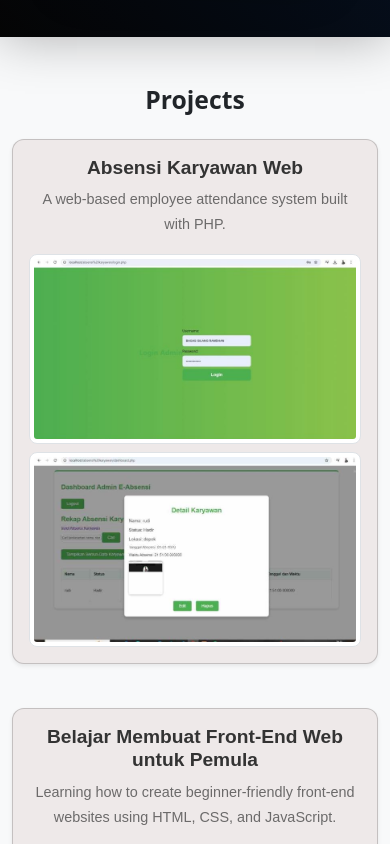
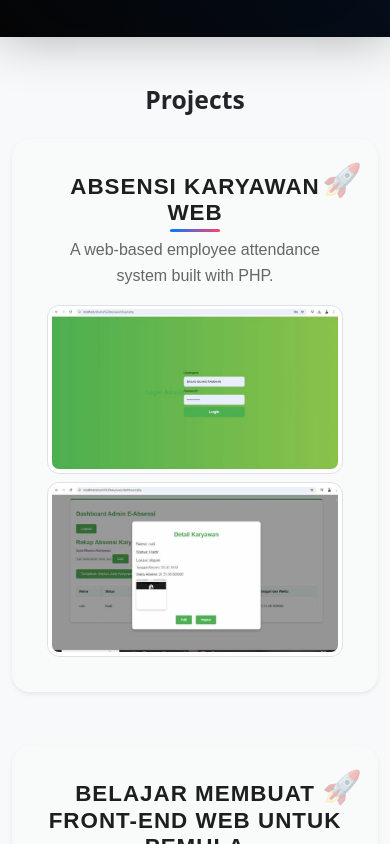
Before and after one commit to bagasgr/portfolio, a React (Create React App) app: page /projects in a window 390 px wide. Shown: the part 4040-4884 px from the top of the page. Built offline with nearby package versions, Linux system fonts and the light colour scheme.

Commit message:
css only

```diff
--- a/src/components/Projects.css
+++ b/src/components/Projects.css
@@ -1,61 +1,137 @@
-/* Projects.css */
+/* Projects.css - Super Enhanced */
 
+/* Global Project Card */
 .project-card {
-  transition: all 0.3s ease-in-out;
-  border-radius: 12px;
+  transition: all 0.4s ease-in-out;
+  border-radius: 18px;
   overflow: hidden;
-  background: #eee9e9;
-  box-shadow: 0 4px 10px rgba(0, 0, 0, 0.1);
+  background: rgba(255, 255, 255, 0.15);
+  backdrop-filter: blur(10px);
+  box-shadow: 0 8px 25px rgba(0, 0, 0, 0.15);
+  padding: 20px;
+  position: relative;
+  border: 1px solid rgba(255, 255, 255, 0.2);
+  animation: fadeIn 0.8s ease-in-out;
 }
 
 .project-card:hover {
-  transform: scale(1.02);
-  box-shadow: 0 6px 15px rgba(0, 0, 0, 0.2);
+  transform: translateY(-7px);
+  box-shadow: 0 10px 30px rgba(0, 0, 0, 0.25);
 }
 
+/* Title Styling */
 .card-title {
   font-family: 'Poppins', sans-serif;
   font-weight: 700;
-  color: #333;
+  color: #1e1e1e;
+  text-align: center;
+  margin-bottom: 10px;
+  text-transform: uppercase;
+  letter-spacing: 1px;
+  position: relative;
 }
 
+.card-title::after {
+  content: "";
+  width: 50px;
+  height: 3px;
+  background: linear-gradient(90deg, #007bff, #ff416c);
+  position: absolute;
+  bottom: -5px;
+  left: 50%;
+  transform: translateX(-50%);
+  border-radius: 2px;
+}
+
+/* Description Styling */
 .card-text {
   font-family: 'Poppins', sans-serif;
   font-weight: 300;
-  color: #5e5d5d;
+  color: #555;
+  text-align: center;
+  line-height: 1.6;
+  padding: 0 10px;
 }
 
+/* Image Styling */
 .project-img {
   width: 100%;
   height: auto;
-  border-radius: 8px;
-  transition: transform 0.3s ease;
+  border-radius: 12px;
+  transition: transform 0.4s ease-in-out, filter 0.3s ease;
 }
 
 .project-img:hover {
-  transform: scale(1.05);
+  transform: scale(1.1);
+  filter: brightness(1.1);
 }
 
+/* Button Styling */
 .btn-primary {
-  background: linear-gradient(135deg, #050505, #0056b3);
+  background: linear-gradient(135deg, #000000, #1b07d4);
   border: none;
-  font-weight: 500;
-  transition: all 0.3s;
+  font-weight: 600;
+  transition: all 0.4s ease-in-out;
+  display: block;
+  width: 85%;
+  margin: 15px auto;
+  padding: 12px;
+  border-radius: 10px;
+  text-align: center;
+  text-transform: uppercase;
+  color: white;
+  box-shadow: 0 0 10px rgba(255, 65, 108, 0.5);
 }
 
 .btn-primary:hover {
-  background: linear-gradient(135deg, #0056b3, #004494);
-  transform: scale(1.05);
+  background: linear-gradient(135deg, #020202, #007bff);
+  transform: scale(1.08);
+  box-shadow: 0 0 15px rgba(0, 123, 255, 0.6);
 }
 
+/* Floating Icons */
+.project-card::before {
+  content: "🚀";
+  font-size: 2rem;
+  position: absolute;
+  top: 15px;
+  right: 15px;
+  opacity: 0.3;
+  transition: opacity 0.3s ease-in-out;
+}
+
+.project-card:hover::before {
+  opacity: 0.8;
+}
+
+/* Animasi Masuk */
+@keyframes fadeIn {
+  from {
+    opacity: 0;
+    transform: translateY(20px);
+  }
+  to {
+    opacity: 1;
+    transform: translateY(0);
+  }
+}
+
+/* Responsive Styling */
 @media (max-width: 768px) {
   .project-card {
-    margin-bottom: 20px;
+    margin-bottom: 30px;
+    padding: 18px;
   }
+
   .card-title {
-    font-size: 1.2rem;
+    font-size: 1.4rem;
   }
+
   .card-text {
-    font-size: 0.9rem;
+    font-size: 1rem;
+  }
+
+  .btn-primary {
+    width: 100%;
   }
 }
```
